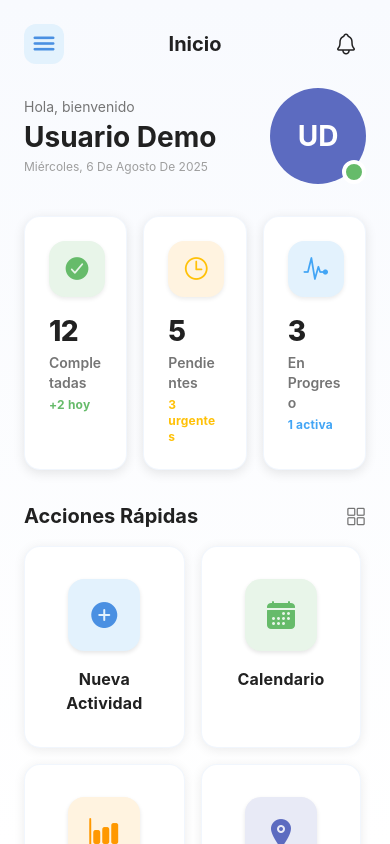
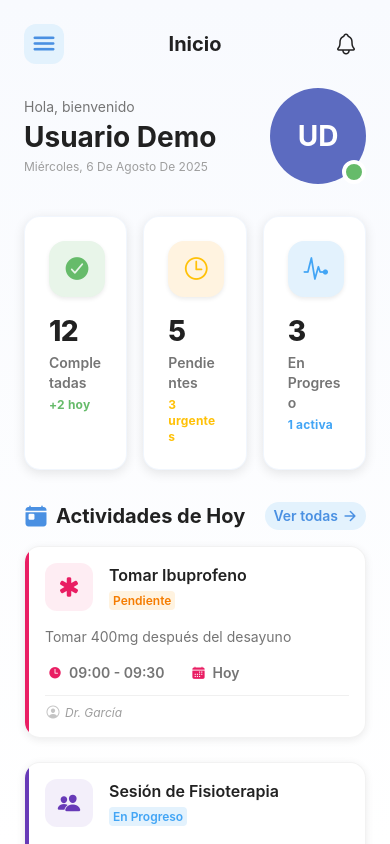
Before and after one commit to KameyhaFacundo/front-tesis-react, a React Native app: screen /Home in a window 390 px wide. Built offline with nearby package versions, Linux system fonts and the light colour scheme.

Commit message:
Elimino acciones rapidas

```diff
--- a/src/pages/Home/HomeComponent/Home.jsx
+++ b/src/pages/Home/HomeComponent/Home.jsx
@@ -135,40 +135,7 @@ function DefaultDashboard({ navigation }) {
     },
   ];
 
-  const quickActions = [
-    {
-      id: 1,
-      title: 'Nueva Actividad',
-      icon: 'add-circle',
-      color: COLORS.primary,
-      bgColor: COLORS.primaryLight,
-      route: 'Actividades'
-    },
-    {
-      id: 2,
-      title: 'Calendario',
-      icon: 'calendar',
-      color: COLORS.secondary,
-      bgColor: COLORS.secondaryLight,
-      route: 'Calendario'
-    },
-    {
-      id: 3,
-      title: 'Reportes',
-      icon: 'bar-chart',
-      color: COLORS.accent,
-      bgColor: COLORS.accentLight,
-      route: 'Reportes'
-    },
-    {
-      id: 4,
-      title: 'Ubicación',
-      icon: 'location',
-      color: COLORS.user,
-      bgColor: '#E8EAF6',
-      route: null
-    },
-  ];
+  // ...existing code...
 
   return (
     <View style={styles.container}>
@@ -177,7 +144,6 @@ function DefaultDashboard({ navigation }) {
         style={styles.gradient}
       />
 
-      {/* Custom Header */}
       <View style={styles.customHeader}>
         <TouchableOpacity
           onPress={() => setDrawerVisible(true)}
@@ -207,7 +173,6 @@ function DefaultDashboard({ navigation }) {
             transform: [{ translateY: slideAnim }],
           }}
         >
-          {/* Header Moderno */}
           <View style={styles.header}>
             <View style={styles.headerRow}>
               <View style={styles.headerLeft}>
@@ -221,7 +186,6 @@ function DefaultDashboard({ navigation }) {
             </View>
           </View>
 
-          {/* Stats Cards */}
           <View style={styles.statsContainer}>
             {stats.map((stat, index) => (
               <TouchableOpacity key={index} style={styles.statCard} activeOpacity={0.7}>
@@ -237,31 +201,8 @@ function DefaultDashboard({ navigation }) {
             ))}
           </View>
 
-          {/* Quick Actions Grid */}
-          <View style={styles.section}>
-            <View style={styles.sectionHeader}>
-              <Text style={styles.sectionTitle}>Acciones Rápidas</Text>
-              <Ionicons name="grid-outline" size={20} color={COLORS.textSecondary} />
-            </View>
+          {/* Acciones rápidas eliminadas */}
 
-            <View style={styles.quickActionsGrid}>
-              {quickActions.map((action) => (
-                <TouchableOpacity
-                  key={action.id}
-                  style={styles.actionCard}
-                  activeOpacity={0.7}
-                  onPress={() => action.route ? navigation.navigate(action.route) : Alert.alert(action.title, 'Funcionalidad en desarrollo')}
-                >
-                  <View style={[styles.actionIconWrapper, { backgroundColor: action.bgColor }]}>
-                    <Ionicons name={action.icon} size={32} color={action.color} />
-                  </View>
-                  <Text style={styles.actionTitle}>{action.title}</Text>
-                </TouchableOpacity>
-              ))}
-            </View>
-          </View>
-
-          {/* Today's Activities */}
           <View style={styles.section}>
             <View style={styles.sectionHeader}>
               <View style={styles.sectionHeaderLeft}>
@@ -292,7 +233,6 @@ function DefaultDashboard({ navigation }) {
         </Animated.View>
       </ScrollView>
 
-      {/* Custom Drawer */}
       <CustomDrawer
         visible={drawerVisible}
         onClose={() => setDrawerVisible(false)}
@@ -303,13 +243,11 @@ function DefaultDashboard({ navigation }) {
   );
 }
 
-// Pantallas adicionales
 function UsuariosScreen({ navigation }) {
   const [drawerVisible, setDrawerVisible] = useState(false);
 
   return (
     <SafeAreaView style={styles.container}>
-      {/* Header */}
       <View style={styles.customHeader}>
         <TouchableOpacity
           onPress={() => setDrawerVisible(true)}
@@ -344,7 +282,6 @@ function ProfesionalesScreen({ navigation }) {
 
   return (
     <SafeAreaView style={styles.container}>
-      {/* Header */}
       <View style={styles.customHeader}>
         <TouchableOpacity
           onPress={() => setDrawerVisible(true)}
```
